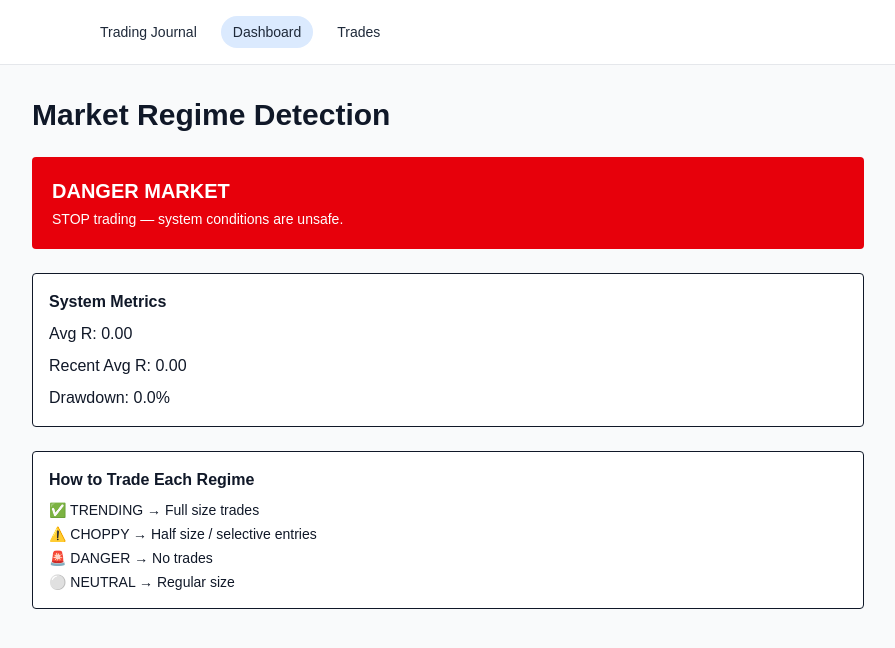
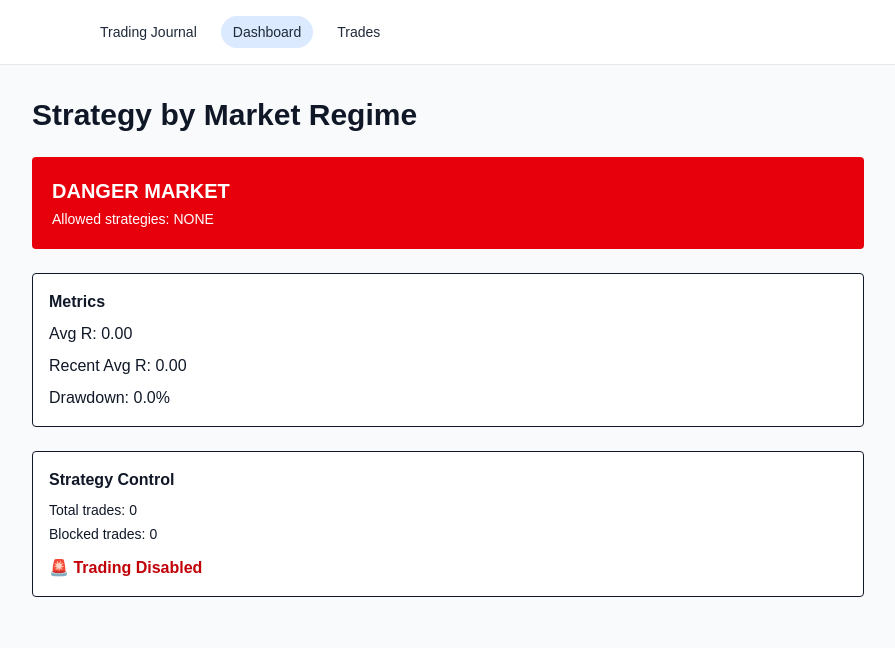
Before and after one commit to jorgemancipe/trading-journal, a Next.js app: page /dashboard in a window 1280 px wide. Shown: the top 648 px of the page, without its empty margins (0-895 px from the left). Built offline with nearby package versions, Linux system fonts and the light colour scheme.

Commit message:
Refactor market regime detection and strategy display

```diff
--- a/app/dashboard/page.tsx
+++ b/app/dashboard/page.tsx
@@ -16,16 +16,13 @@ function equity(trades: { profit: number }[]) {
 }
 
 function maxDrawdown(curve: number[]) {
-  let peak = 0;
-  let maxDD = 0;
-
+  let peak = 0, max = 0;
   for (const v of curve) {
     if (v > peak) peak = v;
     const dd = (peak - v) / (peak || 1);
-    if (dd > maxDD) maxDD = dd;
+    if (dd > max) max = dd;
   }
-
-  return maxDD;
+  return max;
 }
 
 /* ---------- page ---------- */
@@ -46,39 +43,40 @@ export default function DashboardPage() {
   const curve = equity(validTrades);
   const dd = maxDrawdown(curve);
 
-  /* ---------- regime detection ---------- */
+  /* ---------- regime ---------- */
 
   let regime = "";
   let color = "";
-  let guidance = "";
+  let allowedStrategies: string[] = [];
 
-  // 🚨 DANGER
   if (avg <= 0 || dd >= 0.25) {
-    regime = "DANGER MARKET";
+    regime = "DANGER";
     color = "bg-red-600";
-    guidance = "STOP trading — system conditions are unsafe.";
+    allowedStrategies = [];
   }
 
-  // ⚠️ CHOPPING
   else if (Math.abs(recent - avg) > 0.2 || dd >= 0.15) {
-    regime = "CHOPPY MARKET";
+    regime = "CHOPPY";
     color = "bg-yellow-500";
-    guidance = "Reduce size — trades are inconsistent.";
+    allowedStrategies = ["VWAP Reversion"];
   }
 
-  // ✅ TRENDING
-  else if (avg > 0.2 && recent >= avg && dd < 0.1) {
-    regime = "TRENDING MARKET";
+  else {
+    regime = "TRENDING";
     color = "bg-green-600";
-    guidance = "Increase size — strong and stable edge.";
+    allowedStrategies = ["ORB", "Momentum"];
   }
 
-  // DEFAULT
-  else {
-    regime = "NEUTRAL MARKET";
-    color = "bg-gray-500";
-    guidance = "Normal trading — no strong signals.";
-  }
+  /* ---------- strategy enforcement ---------- */
+
+  const tradeAllowed = (strategy: string) => {
+    if (allowedStrategies.length === 0) return false;
+    return allowedStrategies.includes(strategy);
+  };
+
+  const blockedTrades = validTrades.filter(
+    t => !tradeAllowed(t.strategy || "")
+  );
 
   /* ---------- UI ---------- */
 
@@ -86,47 +84,55 @@ export default function DashboardPage() {
     <main className="min-h-screen bg-gray-50 p-8 text-gray-900 max-w-4xl">
 
       <h1 className="text-3xl font-bold mb-6">
-        Market Regime Detection
+        Strategy by Market Regime
       </h1>
 
       {/* Regime */}
       <div className={`${color} text-white p-5 rounded mb-6`}>
         <div className="text-xl font-semibold">
-          {regime}
+          {regime} MARKET
         </div>
+
         <div className="text-sm mt-1">
-          {guidance}
+          Allowed strategies:
+          {" "}
+          {allowedStrategies.length > 0
+            ? allowedStrategies.join(", ")
+            : "NONE"}
         </div>
       </div>
 
       {/* Metrics */}
-      <div className="bg-white border rounded p-4 space-y-2">
-
-        <h2 className="font-semibold">System Metrics</h2>
+      <div className="bg-white border rounded p-4 mb-6 space-y-2">
+        <h2 className="font-semibold">Metrics</h2>
 
         <div>Avg R: {avg.toFixed(2)}</div>
         <div>Recent Avg R: {recent.toFixed(2)}</div>
         <div>Drawdown: {(dd * 100).toFixed(1)}%</div>
-
       </div>
 
-      {/* Interpretation */}
-      <div className="bg-white border rounded p-4 mt-6">
+      {/* Strategy enforcement */}
+      <div className="bg-white border rounded p-4">
 
         <h2 className="font-semibold mb-2">
-          How to Trade Each Regime
+          Strategy Control
         </h2>
 
         <div className="text-sm space-y-1">
-          <div>✅ TRENDING → Full size trades</div>
-          <div>⚠️ CHOPPY → Half size / selective entries</div>
-          <div>🚨 DANGER → No trades</div>
-          <div>⚪ NEUTRAL → Regular size</div>
+          <div>Total trades: {validTrades.length}</div>
+          <div>
+            Blocked trades: {blockedTrades.length}
+          </div>
         </div>
+
+        {allowedStrategies.length === 0 && (
+          <div className="text-red-700 mt-3 font-semibold">
+            🚨 Trading Disabled
+          </div>
+        )}
 
       </div>
 
     </main>
   );
 }
-``
```
